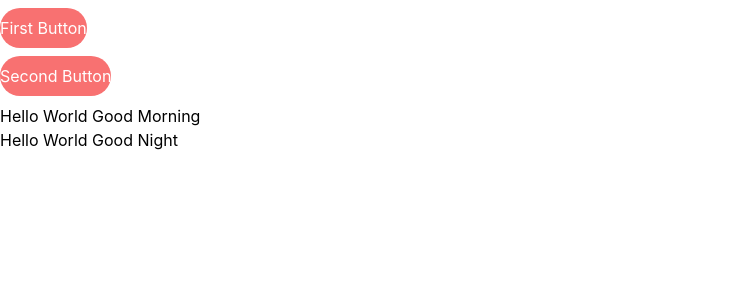
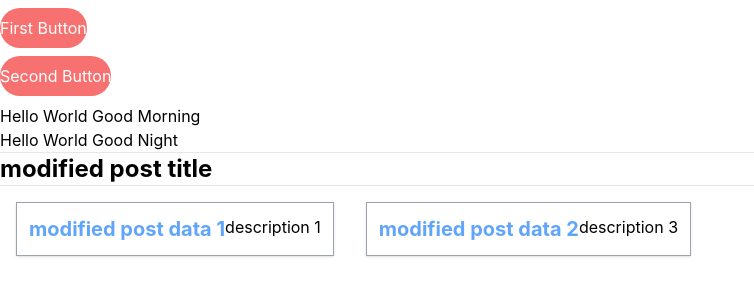
Before and after one commit to pritesh899/react-app, a React (Create React App) app: page / in a window 1280 px wide. Shown: the top 300 px of the page, without its empty margins (0-754 px from the left). Built offline with nearby package versions, Linux system fonts and the light colour scheme.

Commit message:
8. Understanding State in React Class Components.

```diff
--- a/src/App.js
+++ b/src/App.js
@@ -1,6 +1,7 @@
 import './App.css';
 import Button from './components/Button/Button';
-import HelloWorld from './components/Button/HelloWorld/HelloWorld';
+import HelloWorld from './components/HelloWorld/HelloWorld';
+import Post from './components/Post/Post';
 
 function App() {
   return (
@@ -9,6 +10,7 @@ function App() {
       <Button name='Second Button'/>
       <HelloWorld text='Hello World Good Morning'/>
       <HelloWorld text='Hello World Good Night'/>
+      <Post />
     </div>
   );
 }
--- /dev/null
+++ b/src/components/Post/Post.js
@@ -0,0 +1,45 @@
+import { Component } from "react";
+import SinglePost from "../SinglePost/SinglePost";
+
+class Post extends Component{
+
+    state = {
+        posts: [
+            {title: 'post 1', description: 'description 1'},
+            {title: 'post 2', description: 'description 3'}
+        ],
+        postTitle : 'Posts List'
+    };
+
+    render(){
+
+        setTimeout( () => {
+            const posts = [...this.state.posts];
+
+            posts[0].title = 'modified post data 1';
+            posts[1].title = 'modified post data 2'
+
+            this.setState({
+                posts,
+            });
+
+            this.setState({
+                postTitle: 'modified post title'
+            });
+        }, 3000)
+
+        return (
+            <div>
+                <hr />
+                <h2 className='text-2xl font-bold'>{this.state.postTitle}</h2>
+                <hr />
+                <div className='flex'>
+                    <SinglePost title={this.state.posts[0].title} description={this.state.posts[0].description}/>
+                    <SinglePost title={this.state.posts[1].title} description={this.state.posts[1].description}/>
+                </div>
+            </div>
+        )
+    }
+}
+
+export default Post;
--- /dev/null
+++ b/src/components/SinglePost/SinglePost.js
@@ -0,0 +1,16 @@
+import { Component } from "react";
+
+class SinglePost extends Component{
+    render(){
+        return (
+            <div className='m-4 p-3 flex border border-gray-400 shadow'>
+                <h3 className='text-xl font-bold text-blue-400'>
+                    {this.props.title}
+                </h3>
+                <div>{this.props.description}</div>
+            </div>
+        )
+    }
+}
+
+export default SinglePost;
```
Also changed, not shown: src/components/HelloWorld/HelloWorld.js (renamed from src/components/Button/HelloWorld/HelloWorld.js).
